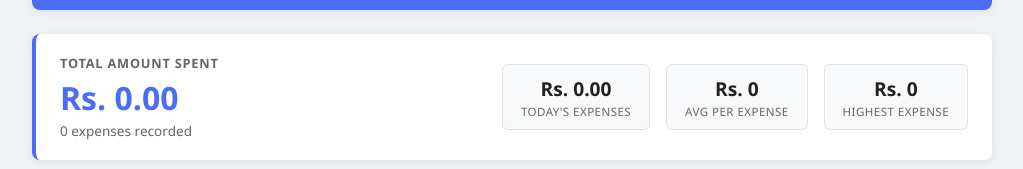
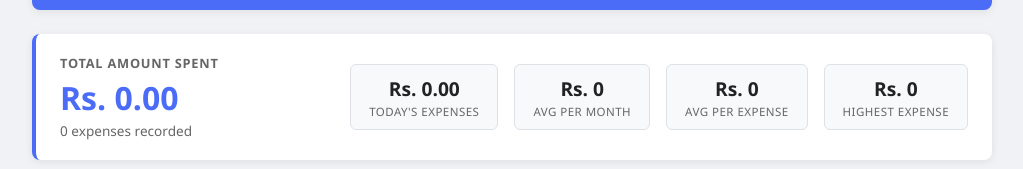
Before and after one commit to Hrdhik9457/Expense-Tracker, a React (Create React App) app in the folder frontend/: page / in a window 1280 px wide. Shown: the part 122-291 px from the top of the page, without its empty margins (128-1151 px from the left). Built offline with nearby package versions, Linux system fonts and the light colour scheme; no server answers; the HTML template or start-up script is replaced by a standard one.

Commit message:
Add average expense per month to summary metrics

```diff
--- a/frontend/src/components/Summary.jsx
+++ b/frontend/src/components/Summary.jsx
@@ -6,6 +6,7 @@ function Summary(props) {
   var totalAmount = 0;
   var highest = 0;
   var todayTotal = 0;
+  var monthBuckets = {};
 
   var now = new Date();
   var todayStr = now.toISOString().substring(0, 10);
@@ -18,10 +19,14 @@ function Summary(props) {
     }
 
     if (list[i].date) {
-      var d = new Date(list[i].date);
-      var itemDateStr = d.toISOString().substring(0, 10);
+      var itemDateStr = String(list[i].date).slice(0, 10);
       if (itemDateStr === todayStr) {
         todayTotal += val;
+      }
+
+      var ym = String(list[i].date).slice(0, 7);
+      if (ym) {
+        monthBuckets[ym] = true;
       }
     }
   }
@@ -29,6 +34,14 @@ function Summary(props) {
   var average = 0;
   if (list.length > 0) {
     average = Math.round(totalAmount / list.length);
+  }
+
+  var uniqueMonths = Object.keys(monthBuckets).length;
+  var monthlyAverage = 0;
+  if (uniqueMonths > 0) {
+    monthlyAverage = Math.round(totalAmount / uniqueMonths);
+  } else if (list.length > 0) {
+    monthlyAverage = Math.round(totalAmount);
   }
 
   return (
@@ -48,6 +61,11 @@ function Summary(props) {
         </div>
 
         <div className="summary-stat">
+          <div className="stat-value">Rs. {monthlyAverage}</div>
+          <div className="stat-label">Avg per month</div>
+        </div>
+
+        <div className="summary-stat">
           <div className="stat-value">Rs. {average}</div>
           <div className="stat-label">Avg per expense</div>
         </div>
```
